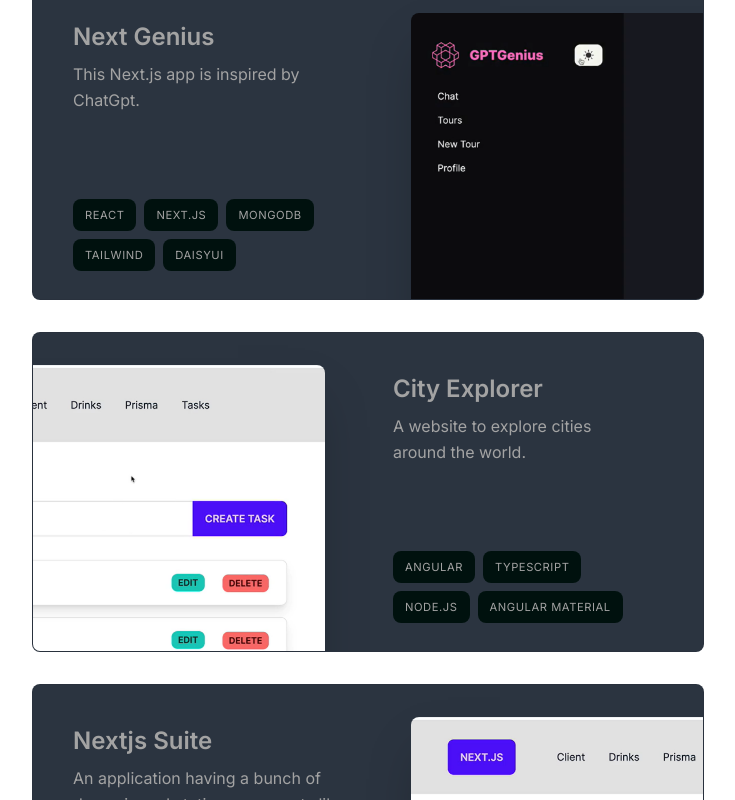
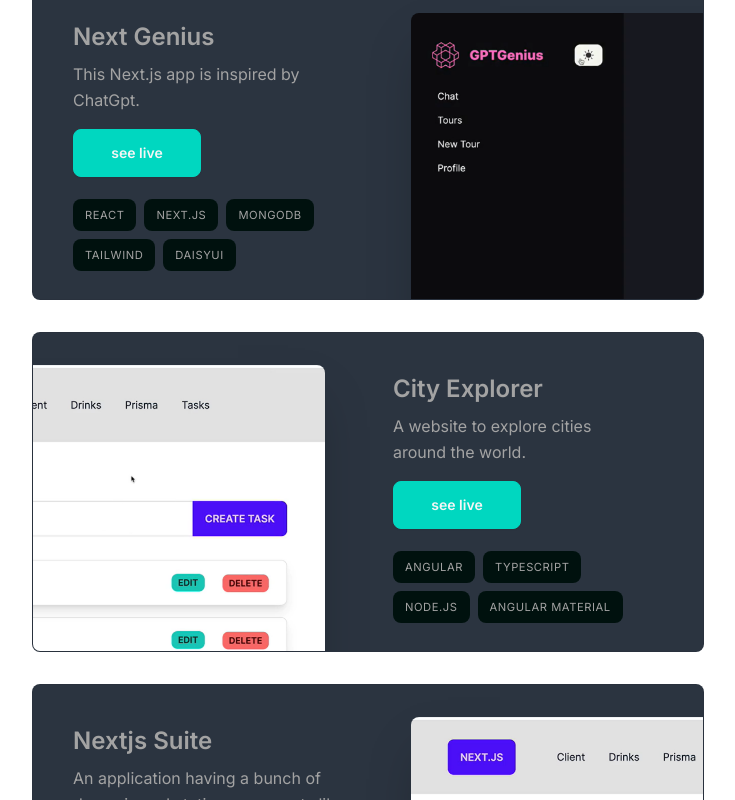
Before and after one commit to Umme-hanii/portfolio, a Next.js app: page / in a window 1280 px wide. Shown: the part 1400-2200 px from the top of the page, without its empty margins (272-1007 px from the left). Built offline with nearby package versions, Linux system fonts and the light colour scheme.

Commit message:
Link live project

```diff
--- a/components/Project.tsx
+++ b/components/Project.tsx
@@ -4,6 +4,7 @@
 import { projectsData } from "@/lib/data";
 import Image from "next/image";
 import { motion, useScroll, useTransform } from "framer-motion";
+import Link from "next/link";
 
 type ProjectProps = (typeof projectsData)[number];
 
@@ -34,6 +35,13 @@
         <div className="pt-4 pb-7 px-5 sm:pl-10 sm:pr-2 sm:pt-10 sm:max-w-[50%] flex flex-col h-full sm:group-even:ml-[18rem]">
           <h3 className="text-2xl font-semibold">{title}</h3>
           <p className="mt-2 leading-relaxed">{description}</p>
+          <Link
+            href="https://nextjs-apps-kohl.vercel.app/"
+            className="group btn btn-accent max-w-32 my-4 text-neutral-100 px-7 py-3 rounded-lg outline-none focus:scale-110 hover:scale-110 active:scale-105 transition"
+            target="blank"
+          >
+            see live
+          </Link>
           <ul className="flex flex-wrap mt-4 gap-2 sm:mt-auto">
             {tags.map((tag, index) => (
               <li
```
